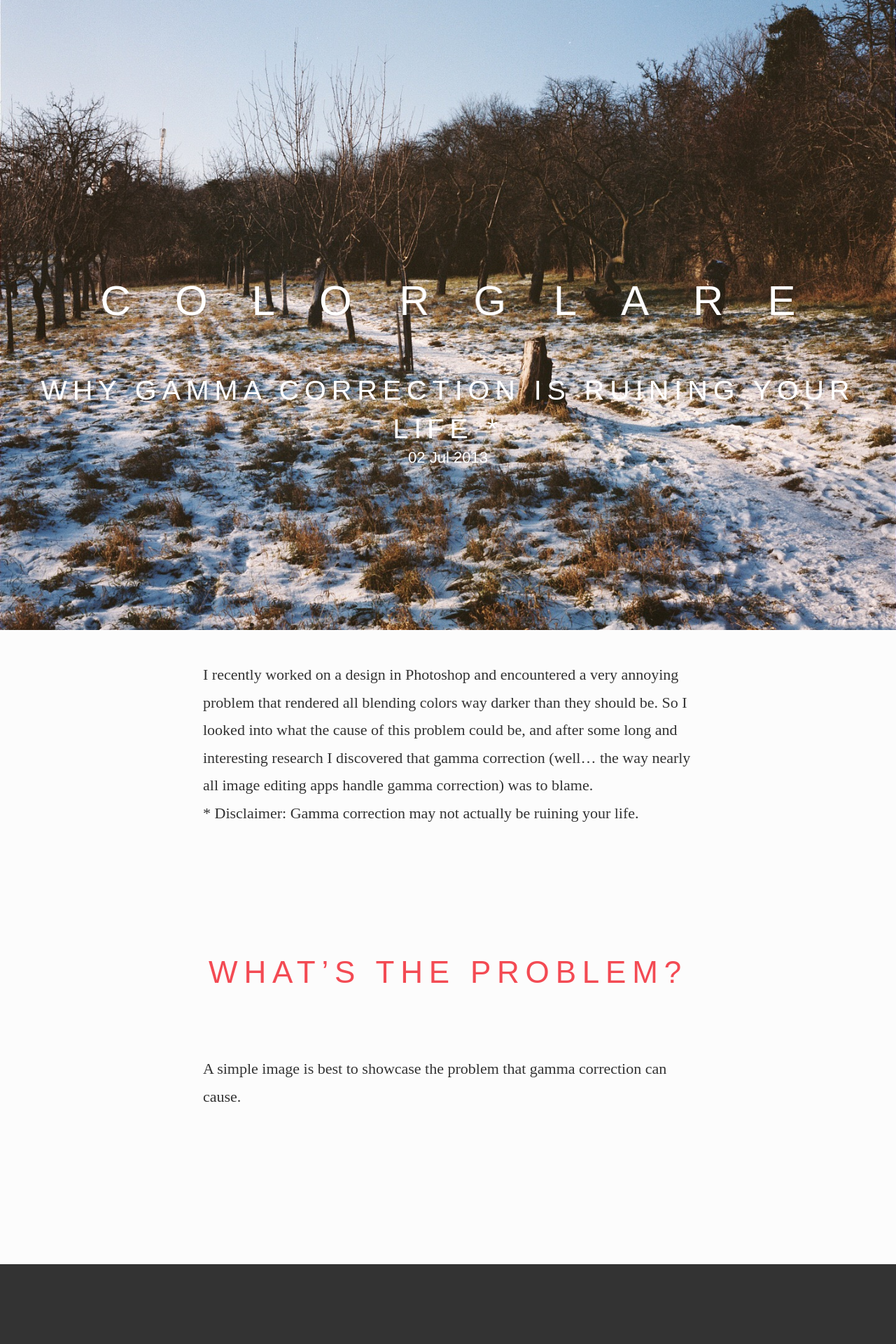
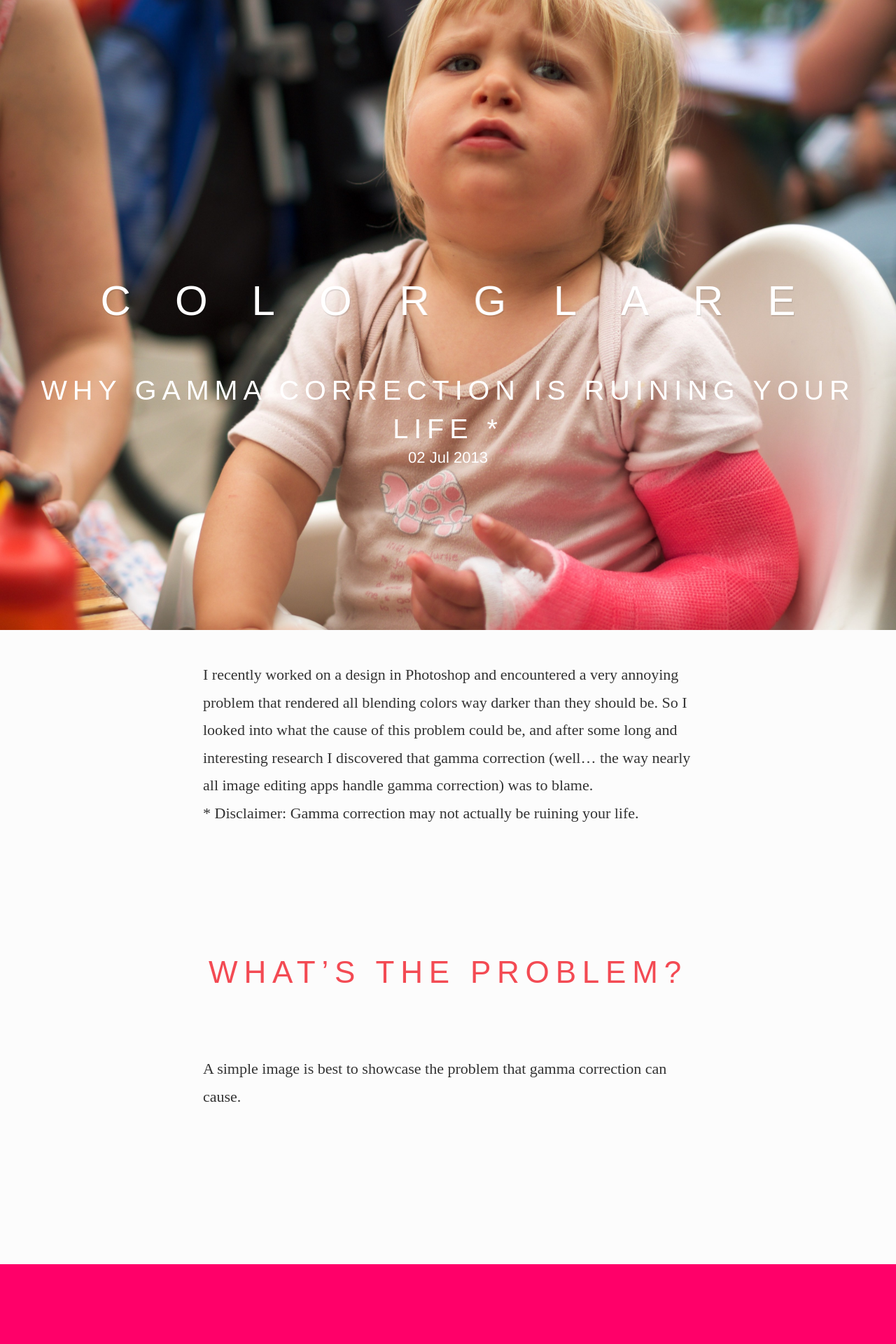
Before and after one commit to enyo/enyo.github.io, a Jekyll site: the page built from _posts/2016-07-03-gamma.md, in a window 1280 px wide. Shown: the top 1920 px of the page at 70% size. Built offline with Jekyll 4.4.1, drawn with Linux system fonts in a browser that asks for light colours; comment, search, counter and statistics services are not loaded.

Commit message:
feat: add emilie cover photo and missing css

```diff
--- /dev/null
+++ b/css/gamma.css
@@ -0,0 +1,17 @@
+.image-comparison {
+  background: #ff0069 !important;
+}
+.image-comparison .side {
+  text-align: center;
+}
+.image-comparison img {
+  margin: 0 auto;
+}
+.image-comparison .good img {
+  width: 330px;
+  height: 160px;
+}
+.image-comparison .bad img {
+  width: 297px;
+  height: 159px;
+}
```
Also changed, not shown: _posts/2016-07-03-gamma.md (+1 -1 lines), images/cover/emilie.jpg (added).
